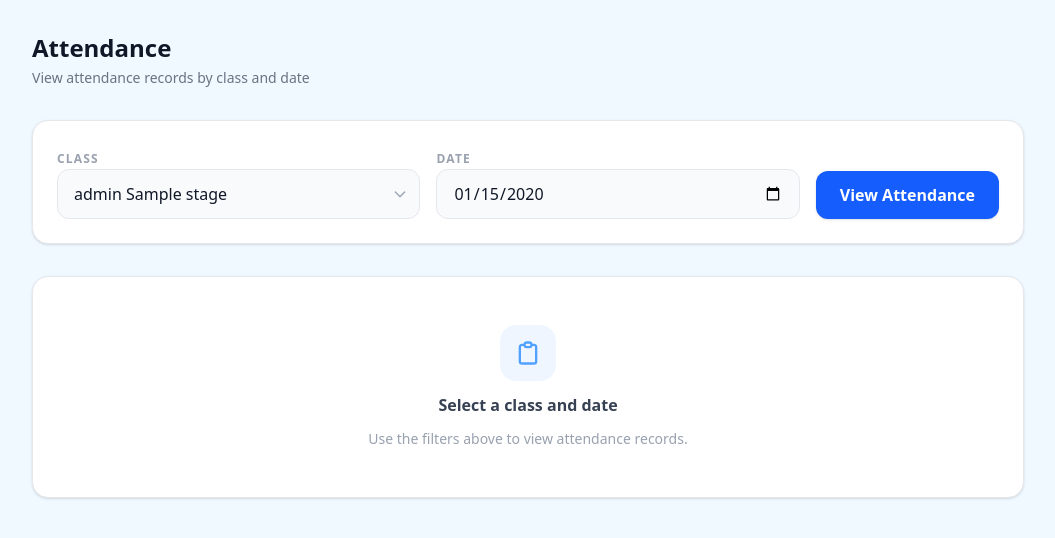
After one commit to johnston-kweku/edutrack, a Django app: template students/templates/students/attendance_list.html in a window 1280 px wide. The commit adds this page. Shown: the top 538 px of the page, without its empty margins (112-1167 px from the left). Run offline with Django 5.2, Linux system fonts and the light colour scheme; the template is opened without the code that fills it: most values are stand-ins (such as "Sample title", 1, 10 or a date in 2020).

Commit message:
feat: add attendance list template with filter form and three states

```diff
--- a/static/css/output.css
+++ b/static/css/output.css
@@ -9,7 +9,9 @@
       "Courier New", monospace;
     --color-red-50: oklch(97.1% 0.013 17.38);
     --color-red-100: oklch(93.6% 0.032 17.717);
+    --color-red-400: oklch(70.4% 0.191 22.216);
     --color-red-500: oklch(63.7% 0.237 25.331);
+    --color-red-600: oklch(57.7% 0.245 27.325);
     --color-red-700: oklch(50.5% 0.213 27.518);
     --color-orange-50: oklch(98% 0.016 73.684);
     --color-orange-100: oklch(95.4% 0.038 75.164);
@@ -17,6 +19,7 @@
     --color-amber-50: oklch(98.7% 0.022 95.277);
     --color-amber-100: oklch(96.2% 0.059 95.617);
     --color-amber-200: oklch(92.4% 0.12 95.746);
+    --color-amber-400: oklch(82.8% 0.189 84.429);
     --color-amber-600: oklch(66.6% 0.179 58.318);
     --color-amber-700: oklch(55.5% 0.163 48.998);
     --color-green-50: oklch(98.2% 0.018 155.826);
@@ -59,6 +62,7 @@
     --container-2xl: 42rem;
     --container-3xl: 48rem;
     --container-4xl: 56rem;
+    --container-5xl: 64rem;
     --container-7xl: 80rem;
     --text-xs: 0.75rem;
     --text-xs--line-height: calc(1 / 0.75);
@@ -438,6 +442,9 @@
   .h-6\/12 {
     height: calc(6 / 12 * 100%);
   }
+  .h-7 {
+    height: calc(var(--spacing) * 7);
+  }
   .h-8 {
     height: calc(var(--spacing) * 8);
   }
@@ -474,6 +481,9 @@
   .min-h-screen {
     min-height: 100vh;
   }
+  .w-1\.5 {
+    width: calc(var(--spacing) * 1.5);
+  }
   .w-2 {
     width: calc(var(--spacing) * 2);
   }
@@ -492,6 +502,9 @@
   .w-6 {
     width: calc(var(--spacing) * 6);
   }
+  .w-7 {
+    width: calc(var(--spacing) * 7);
+  }
   .w-8 {
     width: calc(var(--spacing) * 8);
   }
@@ -533,6 +546,9 @@
   }
   .max-w-4xl {
     max-width: var(--container-4xl);
+  }
+  .max-w-5xl {
+    max-width: var(--container-5xl);
   }
   .max-w-7xl {
     max-width: var(--container-7xl);
@@ -600,6 +616,9 @@
   .items-center {
     align-items: center;
   }
+  .items-end {
+    align-items: flex-end;
+  }
   .items-start {
     align-items: flex-start;
   }
@@ -617,6 +636,9 @@
   }
   .gap-1 {
     gap: calc(var(--spacing) * 1);
+  }
+  .gap-1\.5 {
+    gap: calc(var(--spacing) * 1.5);
   }
   .gap-2 {
     gap: calc(var(--spacing) * 2);
@@ -641,6 +663,13 @@
       --tw-space-y-reverse: 0;
       margin-block-start: calc(calc(var(--spacing) * 1) * var(--tw-space-y-reverse));
       margin-block-end: calc(calc(var(--spacing) * 1) * calc(1 - var(--tw-space-y-reverse)));
+    }
+  }
+  .space-y-1\.5 {
+    :where(& > :not(:last-child)) {
+      --tw-space-y-reverse: 0;
+      margin-block-start: calc(calc(var(--spacing) * 1.5) * var(--tw-space-y-reverse));
+      margin-block-end: calc(calc(var(--spacing) * 1.5) * calc(1 - var(--tw-space-y-reverse)));
     }
   }
   .space-y-2 {
@@ -714,6 +743,11 @@
       border-bottom-width: calc(1px * calc(1 - var(--tw-divide-y-reverse)));
     }
   }
+  .divide-gray-50 {
+    :where(& > :not(:last-child)) {
+      border-color: var(--color-gray-50);
+    }
+  }
   .divide-gray-100 {
     :where(& > :not(:last-child)) {
       border-color: var(--color-gray-100);
@@ -900,6 +934,12 @@
   .bg-red-50 {
     background-color: var(--color-red-50);
   }
+  .bg-red-100 {
+    background-color: var(--color-red-100);
+  }
+  .bg-red-400 {
+    background-color: var(--color-red-400);
+  }
   .bg-red-500 {
     background-color: var(--color-red-500);
   }
@@ -983,6 +1023,12 @@
   .p-10 {
     padding: calc(var(--spacing) * 10);
   }
+  .p-12 {
+    padding: calc(var(--spacing) * 12);
+  }
+  .px-1 {
+    padding-inline: calc(var(--spacing) * 1);
+  }
   .px-2 {
     padding-inline: calc(var(--spacing) * 2);
   }
@@ -1205,12 +1251,18 @@
   .whitespace-nowrap {
     white-space: nowrap;
   }
+  .text-amber-400 {
+    color: var(--color-amber-400);
+  }
   .text-amber-600 {
     color: var(--color-amber-600);
   }
   .text-amber-700 {
     color: var(--color-amber-700);
   }
+  .text-blue-400 {
+    color: var(--color-blue-400);
+  }
   .text-blue-500 {
     color: var(--color-blue-500);
   }
@@ -1270,6 +1322,9 @@
   }
   .text-red-500 {
     color: var(--color-red-500);
+  }
+  .text-red-600 {
+    color: var(--color-red-600);
   }
   .text-red-700 {
     color: var(--color-red-700);
--- /dev/null
+++ b/students/templates/students/attendance_list.html
@@ -0,0 +1,169 @@
+{% extends 'base.html' %}
+
+{% block content %}
+<div class="max-w-5xl mx-auto px-4 py-8 space-y-8">
+
+    <!-- Header -->
+    <div class="space-y-1">
+        <h1 class="text-2xl font-bold text-gray-900">Attendance</h1>
+        <p class="text-sm text-gray-500">View attendance records by class and date</p>
+    </div>
+
+    <!-- Filter Form -->
+    <div class="bg-white rounded-2xl border border-gray-200 shadow-sm p-6">
+        <form method="POST" class="flex flex-col sm:flex-row gap-4 items-end">
+            {% csrf_token %}
+
+            <div class="flex-1 space-y-1.5">
+                <label class="text-xs font-bold text-gray-400 uppercase tracking-widest">Class</label>
+                <div class="relative">
+                    <select name="class_id" class="block w-full px-4 py-3 bg-gray-50 border border-gray-200 rounded-xl focus:ring-4 focus:ring-blue-50 focus:border-blue-600 focus:bg-white text-gray-900 font-medium appearance-none transition-all outline-none cursor-pointer">
+                        <option value="">Select a class</option>
+                        {% for class in classes %}
+                            <option value="{{ class.id }}" {% if attendance and attendance.class_marked.id == class.id %}selected{% endif %}>
+                                {{ class.get_level_display }} {{ class.stage }}
+                            </option>
+                        {% endfor %}
+                    </select>
+                    <div class="absolute inset-y-0 right-0 pr-3 flex items-center pointer-events-none text-gray-400">
+                        <svg class="w-4 h-4" fill="none" stroke="currentColor" viewBox="0 0 24 24">
+                            <path stroke-linecap="round" stroke-linejoin="round" stroke-width="2" d="M19 9l-7 7-7-7"/>
+                        </svg>
+                    </div>
+                </div>
+            </div>
+
+            <div class="flex-1 space-y-1.5">
+                <label class="text-xs font-bold text-gray-400 uppercase tracking-widest">Date</label>
+                <input type="date" name="date" value="{% if attendance %}{{ attendance.date|date:'Y-m-d' }}{% endif %}" class="block w-full px-4 py-3 bg-gray-50 border border-gray-200 rounded-xl focus:ring-4 focus:ring-blue-50 focus:border-blue-600 focus:bg-white text-gray-900 font-medium transition-all outline-none">
+            </div>
+
+            <button type="submit" class="px-6 py-3 bg-blue-600 hover:bg-blue-700 text-white font-bold rounded-xl shadow-sm transition-all active:scale-95 whitespace-nowrap">
+                View Attendance
+            </button>
+        </form>
+    </div>
+
+    <!-- Results -->
+    {% if request.method == 'POST' %}
+        {% if attendance %}
+            <!-- Attendance Header Info -->
+            <div class="flex flex-wrap items-center gap-4 px-1">
+                <div class="flex items-center gap-2">
+                    <div class="w-2 h-2 rounded-full bg-green-500"></div>
+                    <span class="text-sm font-medium text-gray-600">
+                        {{ attendance_records|length }} record{{ attendance_records|length|pluralize }}
+                    </span>
+                </div>
+                <div class="flex items-center gap-2 text-sm text-gray-500">
+                    <svg class="w-4 h-4" fill="none" stroke="currentColor" viewBox="0 0 24 24">
+                        <path stroke-linecap="round" stroke-linejoin="round" stroke-width="2" d="M16 7a4 4 0 11-8 0 4 4 0 018 0zM12 14a7 7 0 00-7 7h14a7 7 0 00-7-7z"/>
+                    </svg>
+                    Marked by <span class="font-medium text-gray-700 ml-1">{{ attendance.marked_by.full_name }}</span>
+                </div>
+                <div class="flex items-center gap-2 text-sm text-gray-500">
+                    <svg class="w-4 h-4" fill="none" stroke="currentColor" viewBox="0 0 24 24">
+                        <path stroke-linecap="round" stroke-linejoin="round" stroke-width="2" d="M8 7V3m8 4V3m-9 8h10M5 21h14a2 2 0 002-2V7a2 2 0 00-2-2H5a2 2 0 00-2 2v12a2 2 0 002 2z"/>
+                    </svg>
+                    {{ attendance.date|date:'D, d M Y' }}
+                </div>
+            </div>
+
+            <!-- Records Table -->
+            <div class="bg-white rounded-2xl border border-gray-200 shadow-sm overflow-hidden">
+                <div class="px-6 py-4 border-b border-gray-100 bg-gray-50 flex items-center justify-between">
+                    <h3 class="font-bold text-gray-800 text-sm">
+                        {{ attendance.class_marked.get_level_display }} {{ attendance.class_marked.stage }} — Roll Call
+                    </h3>
+                    <div class="flex items-center gap-3 text-xs font-medium">
+                        <span class="flex items-center gap-1.5 text-green-600">
+                            <span class="w-2 h-2 rounded-full bg-green-500 inline-block"></span>
+                            {{ attendance_records|dictsortreversed:"is_present"|slice:":999"|length }} Present
+                        </span>
+                    </div>
+                </div>
+
+                <div class="overflow-x-auto">
+                    <table class="w-full text-sm">
+                        <thead>
+                            <tr class="text-xs font-bold text-gray-400 uppercase tracking-widest border-b border-gray-100">
+                                <th class="text-left px-6 py-3">Student</th>
+                                <th class="text-left px-6 py-3">Student ID</th>
+                                <th class="text-left px-6 py-3">Status</th>
+                                <th class="text-left px-6 py-3">Last Updated</th>
+                            </tr>
+                        </thead>
+                        <tbody class="divide-y divide-gray-50">
+                            {% for record in attendance_records %}
+                                <tr class="hover:bg-gray-50 transition-colors">
+                                    <td class="px-6 py-3">
+                                        <div class="flex items-center gap-3">
+                                            <div class="w-8 h-8 rounded-full flex items-center justify-center text-xs font-bold
+                                                {% if record.is_present %}bg-green-100 text-green-700{% else %}bg-red-100 text-red-500{% endif %}">
+                                                {{ record.student.name|slice:":1" }}
+                                            </div>
+                                            <span class="font-medium text-gray-800">{{ record.student.name }}</span>
+                                        </div>
+                                    </td>
+                                    <td class="px-6 py-3">
+                                        <span class="px-2 py-0.5 bg-gray-100 text-gray-600 text-xs font-mono rounded-lg">
+                                            {{ record.student.student_id }}
+                                        </span>
+                                    </td>
+                                    <td class="px-6 py-3">
+                                        {% if record.is_present %}
+                                            <span class="inline-flex items-center gap-1.5 px-2.5 py-1 bg-green-50 text-green-700 text-xs font-bold rounded-full border border-green-100">
+                                                <span class="w-1.5 h-1.5 rounded-full bg-green-500"></span>
+                                                Present
+                                            </span>
+                                        {% else %}
+                                            <span class="inline-flex items-center gap-1.5 px-2.5 py-1 bg-red-50 text-red-600 text-xs font-bold rounded-full border border-red-100">
+                                                <span class="w-1.5 h-1.5 rounded-full bg-red-400"></span>
+                                                Absent
+                                            </span>
+                                        {% endif %}
+                                    </td>
+                                    <td class="px-6 py-3 text-xs text-gray-400">
+                                        {{ record.updated_at|date:'h:i A' }}
+                                    </td>
+                                </tr>
+                            {% empty %}
+                                <tr>
+                                    <td colspan="4" class="px-6 py-12 text-center text-gray-400 text-sm">
+                                        No attendance records found for this session.
+                                    </td>
+                                </tr>
+                            {% endfor %}
+                        </tbody>
+                    </table>
+                </div>
+            </div>
+
+        {% else %}
+            <!-- No Attendance Found -->
+            <div class="bg-white rounded-2xl border border-gray-200 shadow-sm p-12 text-center space-y-3">
+                <div class="w-14 h-14 bg-amber-50 rounded-2xl flex items-center justify-center mx-auto">
+                    <svg class="w-7 h-7 text-amber-400" fill="none" stroke="currentColor" viewBox="0 0 24 24">
+                        <path stroke-linecap="round" stroke-linejoin="round" stroke-width="2" d="M12 9v2m0 4h.01M21 12a9 9 0 11-18 0 9 9 0 0118 0z"/>
+                    </svg>
+                </div>
+                <p class="font-bold text-gray-700">No attendance found</p>
+                <p class="text-sm text-gray-400">Attendance hasn't been marked for this class on the selected date.</p>
+            </div>
+        {% endif %}
+
+    {% else %}
+        <!-- Initial Empty State -->
+        <div class="bg-white rounded-2xl border border-gray-200 shadow-sm p-12 text-center space-y-3">
+            <div class="w-14 h-14 bg-blue-50 rounded-2xl flex items-center justify-center mx-auto">
+                <svg class="w-7 h-7 text-blue-400" fill="none" stroke="currentColor" viewBox="0 0 24 24">
+                    <path stroke-linecap="round" stroke-linejoin="round" stroke-width="2" d="M9 5H7a2 2 0 00-2 2v12a2 2 0 002 2h10a2 2 0 002-2V7a2 2 0 00-2-2h-2M9 5a2 2 0 002 2h2a2 2 0 002-2M9 5a2 2 0 012-2h2a2 2 0 012 2"/>
+                </svg>
+            </div>
+            <p class="font-bold text-gray-700">Select a class and date</p>
+            <p class="text-sm text-gray-400">Use the filters above to view attendance records.</p>
+        </div>
+    {% endif %}
+
+</div>
+{% endblock content %}
```
Also changed, not shown: students/views.py (+10 -10 lines).
